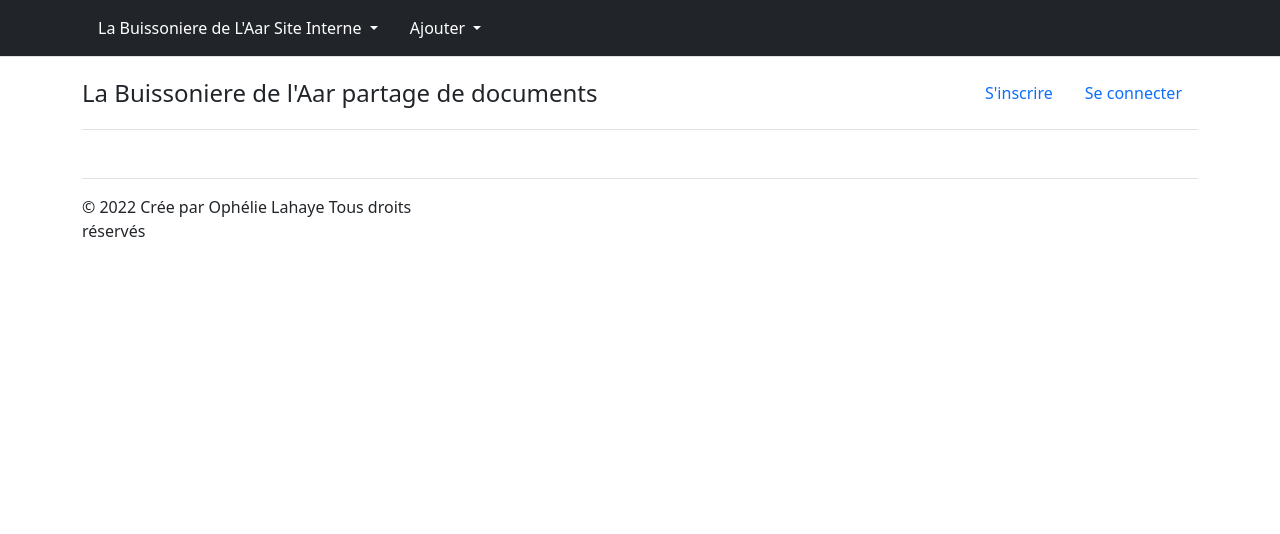
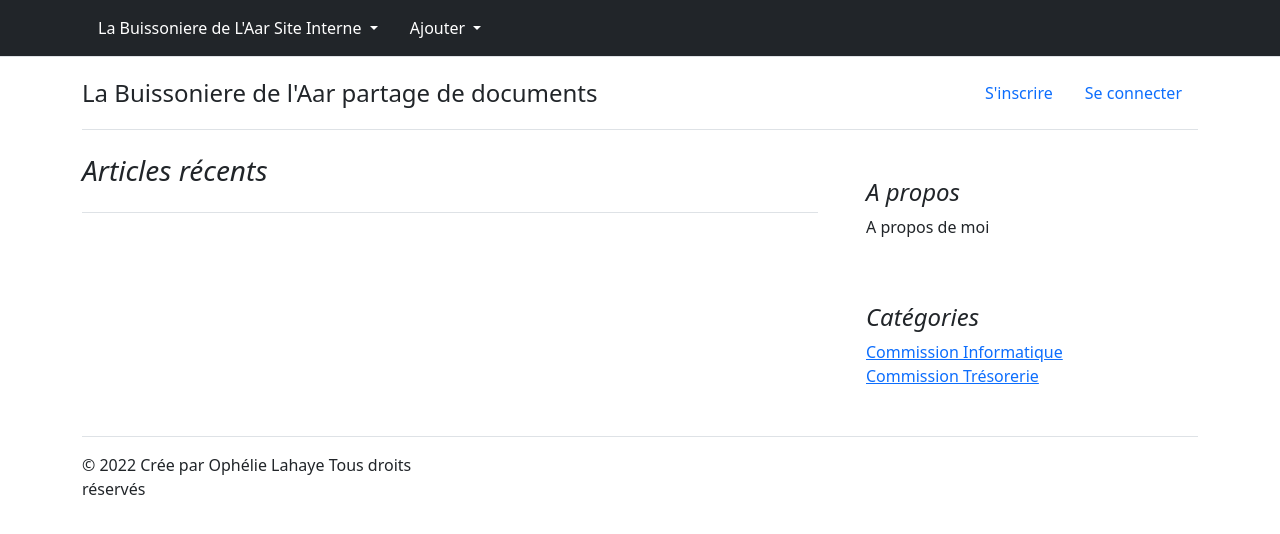
Before and after one commit to Ophelie22/labuissonierestrasbourg, a Symfony app: template templates/home/index.html.twig in a window 1280 px wide. Shown: the top 534 px of the page. Run offline with Twig, Linux system fonts and the light colour scheme; the template is opened without the code that fills it, so the values that code supplies are empty; style sheets or scripts are compiled from the project's sources; some libraries are stand-ins or nearby versions.

Commit message:
mise en place de widgets pour recuperer une section a propos de moi et categories

```diff
--- a/templates/home/index.html.twig
+++ b/templates/home/index.html.twig
@@ -6,12 +6,16 @@
        <main class ="container">
             <div class="row">
                 <div class="col-md-8">
+                    <h3 class="pb-4 mb-4 fst-italic border-bottom"> Articles récents</h3>
+                </div>
 
+                 <div class="col-md-4">
+                        <div class="position-sticky" style="top: 2rem;">
+                            {% include 'widget/about.html.twig' %}
+                            {% include 'widget/categories.html.twig' %}
+                        </div>
                 </div>
-                 <div class="col-md-4">
 
-                </div>
             </div>
-
         </main>
 {% endblock %}
--- /dev/null
+++ b/templates/widget/about.html.twig
@@ -0,0 +1,6 @@
+<div class="p-4 mb-3 rounded widget-about">
+    <h4 class="fst-italic">A propos</h4>
+    <p class="mb-0"> A propos de moi
+    {# {{ options['blog_about'].value }} #}
+    </p>
+</div>
--- /dev/null
+++ b/templates/widget/categories.html.twig
@@ -0,0 +1,12 @@
+<div class="p-4">
+    <h4 class="fst-italic">Catégories</h4>
+    <ol class="list-unstyled mb-0">
+      <li>
+        <a class="text decoration none" href="#"> Commission Informatique </a>
+      </li>
+       <li>
+        <a class="text decoration none" href="#"> Commission Trésorerie </a>
+      </li>
+
+    </ol>
+</div>
```
